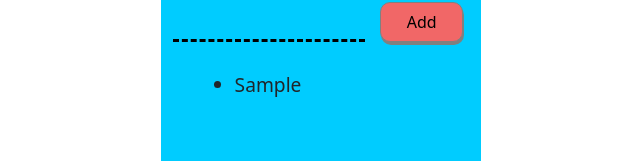
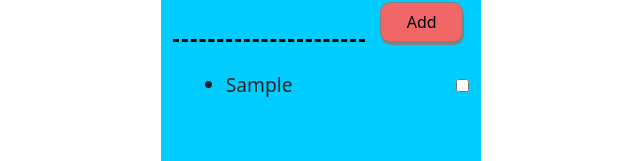
Before and after one commit to Krutik30/my-app, a React (Create React App) app: page / in a window 1280 px wide. Both pictures are taken after typing "Sample" into the empty fields and a click on the button "Add". Shown: the part 122-283 px from the top of the page, without its empty margins (319-959 px from the left). Built offline with nearby package versions, Linux system fonts and the light colour scheme.

Commit message:
final change

```diff
--- a/src/Apps/10/App10.css
+++ b/src/Apps/10/App10.css
@@ -35,7 +35,7 @@ input:focus{
 
 .item{
     margin-top: 10%;
-    padding-left: 10%;
+    padding-left: 7%;
 }
 
 
--- a/src/Apps/10/App10.js
+++ b/src/Apps/10/App10.js
@@ -1,21 +1,33 @@
 import { useState } from "react";
+import ToDoItem from "./toDoList";
 import './App10.css';
 
-function App10(){
+function App10() {
 
-    const [inputText , setInputText] = useState("");
+    const [inputText, setInputText] = useState("");
     const [items, setItems] = useState([]);
 
-    function handleChange(event){
+    function handleChange(event) {
         setInputText(event.target.value);
     }
 
-    function addItem(){
+    function addItem() {
         setItems((prevItems) => {
-            return [...prevItems, inputText];
+
+            if(!/^\s*$/.test(inputText) && inputText !== '')
+                return [...prevItems, inputText];
+            return prevItems;
         });
 
         setInputText("");
+    }
+
+    function deleteItem(id){
+        setItems(prevItems => {
+            return prevItems.filter((item , index) => {
+                return index !== id;
+            });
+        });
     }
 
 
@@ -34,7 +46,14 @@ function App10(){
             </div>
             <div class="item">
                 <ul>
-                    {items.map((todoItem) => <li>{todoItem}</li>)}
+                    {items.map((todoItem , index) =>
+                        <ToDoItem
+                            key = {index}
+                            id = {index}
+                            text = {todoItem}
+                            onChecked = {deleteItem}
+                        />
+                    )}
                 </ul>
             </div>
         </div>
--- /dev/null
+++ b/src/Apps/10/toDoList.jsx
@@ -0,0 +1,17 @@
+import React from 'react';
+
+function ToDoItem(prop){
+
+    return (
+        <div className='d-flex justify-content-between'>
+            <li className=''>{prop.text}</li>
+            <input className='' type={'checkbox'}
+                onClick={() => {
+                    prop.onChecked(prop.id);
+                }}
+            />
+        </div>
+    )
+}
+
+export default ToDoItem;
```
